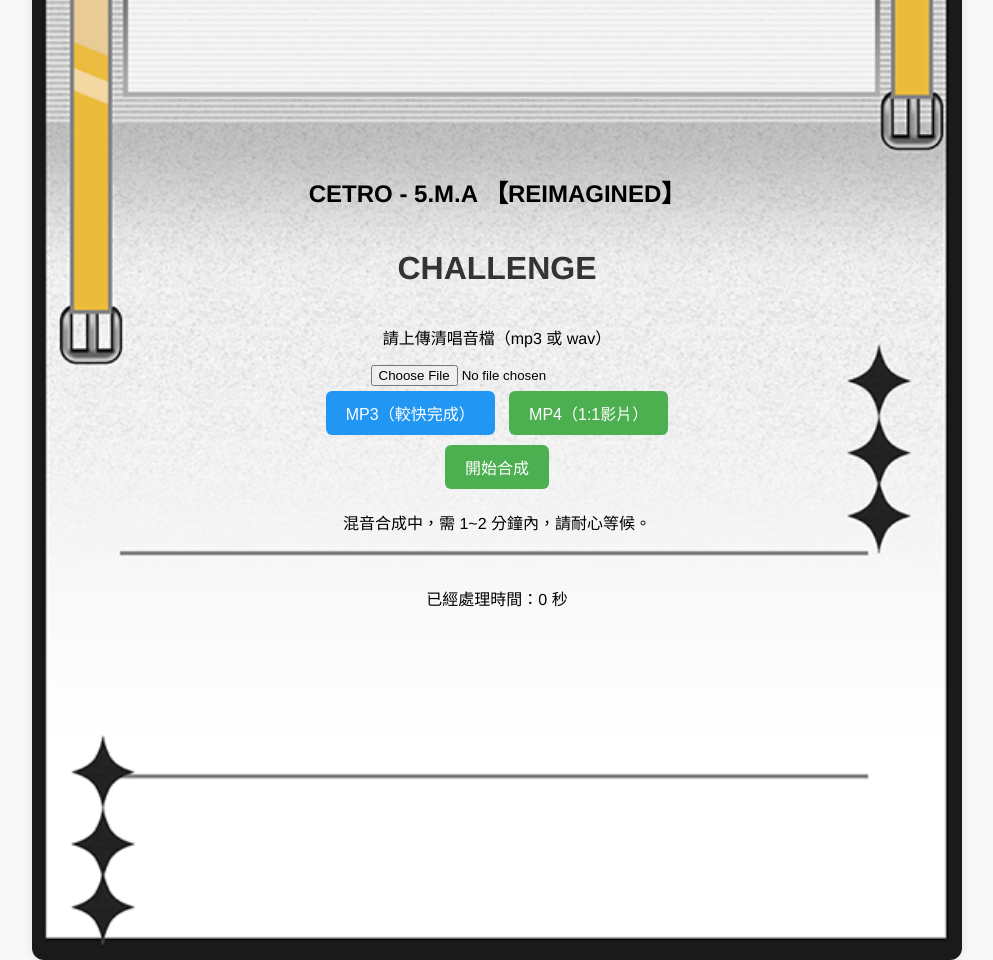
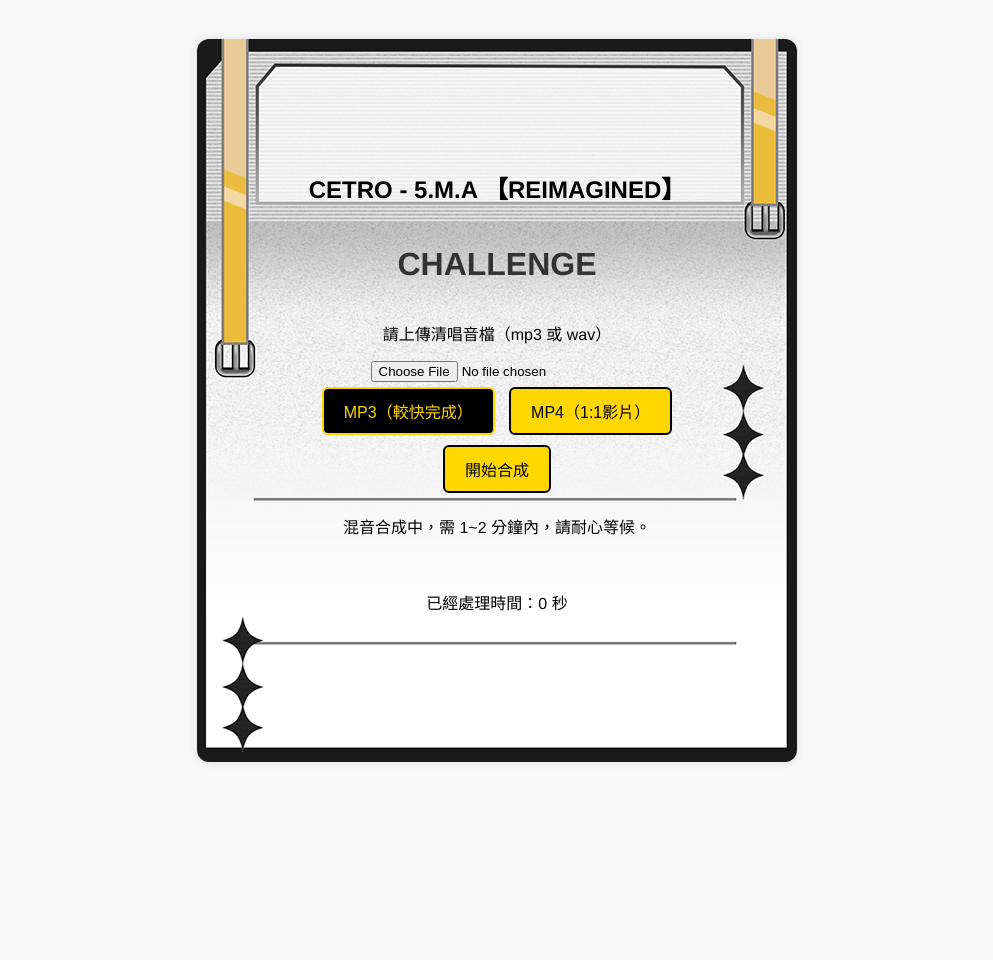
Before and after one commit to Novemk/vocal-mixerSTR, a Flask app: page / in a window 1280 px wide. Shown: the whole page, without its empty margins (143-1136 px from the left). After the commit the page ends 762 px from the top, so only its background shows below. Run offline with Flask 3, Linux system fonts and the light colour scheme.

Commit message:
Update style.css

```diff
--- a/static/style.css
+++ b/static/style.css
@@ -1,4 +1,4 @@
-/* 🔤 網頁整體字型與背景設定 */
+/* 🌐 整體頁面樣式設定 */
 body {
   font-family: "Helvetica Neue", Helvetica, Arial, sans-serif;
   margin: 0;
@@ -10,13 +10,13 @@
   height: 100vh;
 }
 
-/* 🖼️ 白色卡片區域 + 封面背景圖 */
+/* 📦 中央內容容器樣式（含背景圖） */
 .container {
-  width: 930px;
-  height: 1120px;
+  width: 600px;
+  height: 723px;
   padding: 20px;
   box-sizing: border-box;
-  background-image: url('/static/cover.png'); /* 封面圖路徑 */
+  background-image: url('/static/cover.png');
   background-size: cover;
   background-position: center;
   background-repeat: no-repeat;
@@ -28,59 +28,62 @@
   align-items: center;
 }
 
-/* 🎀 標題樣式 */
+/* 🔠 主標題樣式 */
 h1 {
   text-align: center;
   color: #333;
 }
 
-/* 🔘 一般按鈕樣式 */
+/* 🟡 通用按鈕樣式（黃底黑字 + 黑框） */
 button {
   margin: 5px;
   padding: 10px 20px;
   font-size: 16px;
-  border: none;
+  border: 2px solid #000;
   border-radius: 6px;
   cursor: pointer;
-  background-color: #4CAF50;
-  color: white;
+  background-color: #FFD700; /* 黃色背景 */
+  color: #000; /* 黑色文字 */
 }
 
-/* ✅ 被選中的按鈕 */
+/* ⚫ 已選中按鈕樣式（黑底黃字 + 黃框） */
 button.active {
-  background-color: #2196F3;
+  background-color: #000;      /* 黑色背景 */
+  color: #FFD700;              /* 黃色文字 */
+  border: 2px solid #FFD700;   /* 黃色框線 */
 }
 
-/* 🖱️ 按鈕懸停時淡出效果 */
+/* 🖱️ 滑過按鈕時稍微變淡 */
 button:hover {
   opacity: 0.9;
 }
 
-/* 📊 處理進度條 */
+/* 📊 進度條樣式 */
 #progress {
   height: 10px;
   width: 0%;
-  background-color: #2196F3;
+  background-color: #2196F3; /* 藍色進度條 */
   margin-top: 10px;
   transition: width 0.3s;
 }
 
-/* 💾 下載區塊 */
+/* 📁 合成後下載區塊間距 */
 #downloadSection {
   margin-top: 20px;
 }
 
-/* ⬇️ 下載按鈕樣式 */
+/* ⬇️ 合成完成後的下載按鈕樣式 */
 .download-btn {
   display: inline-block;
   padding: 10px 16px;
-  background-color: #673AB7;
+  background-color: #673AB7;  /* 紫色按鈕 */
   color: white;
   border-radius: 8px;
   text-decoration: none;
   font-weight: bold;
 }
 
+/* 🖱️ 滑過下載按鈕時的顏色變化 */
 .download-btn:hover {
   background-color: #5E35B1;
 }
```
